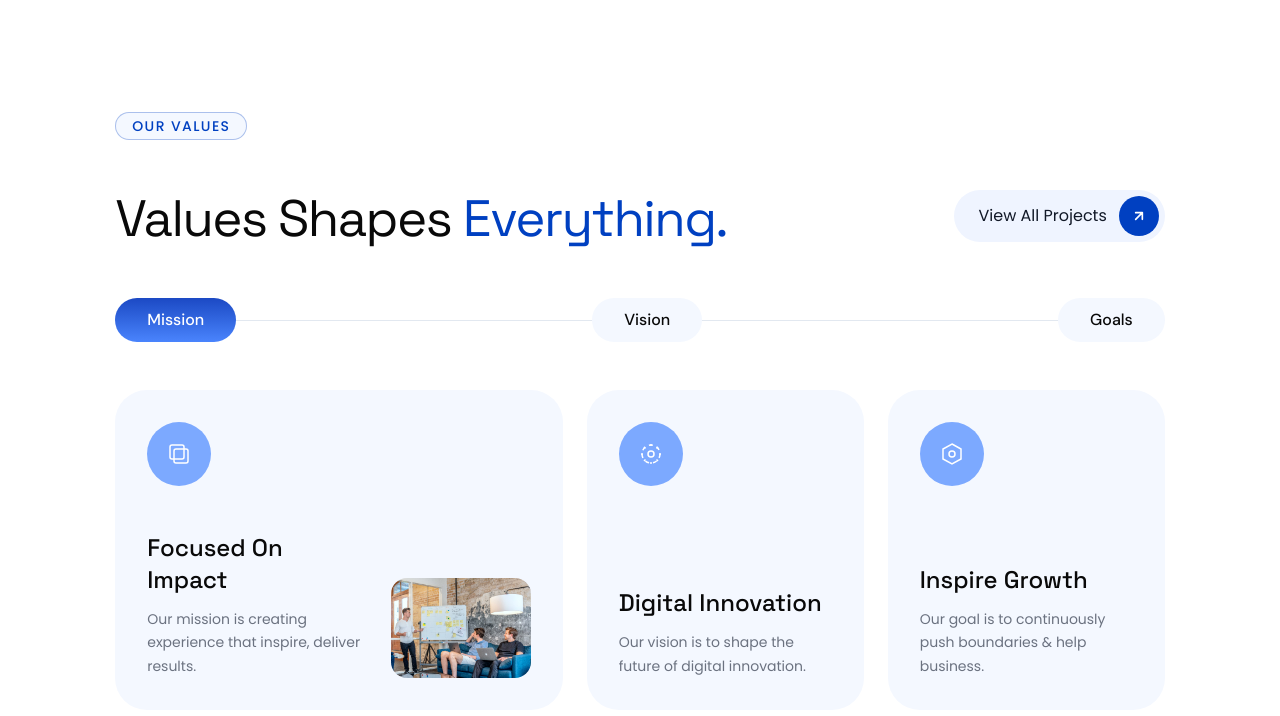
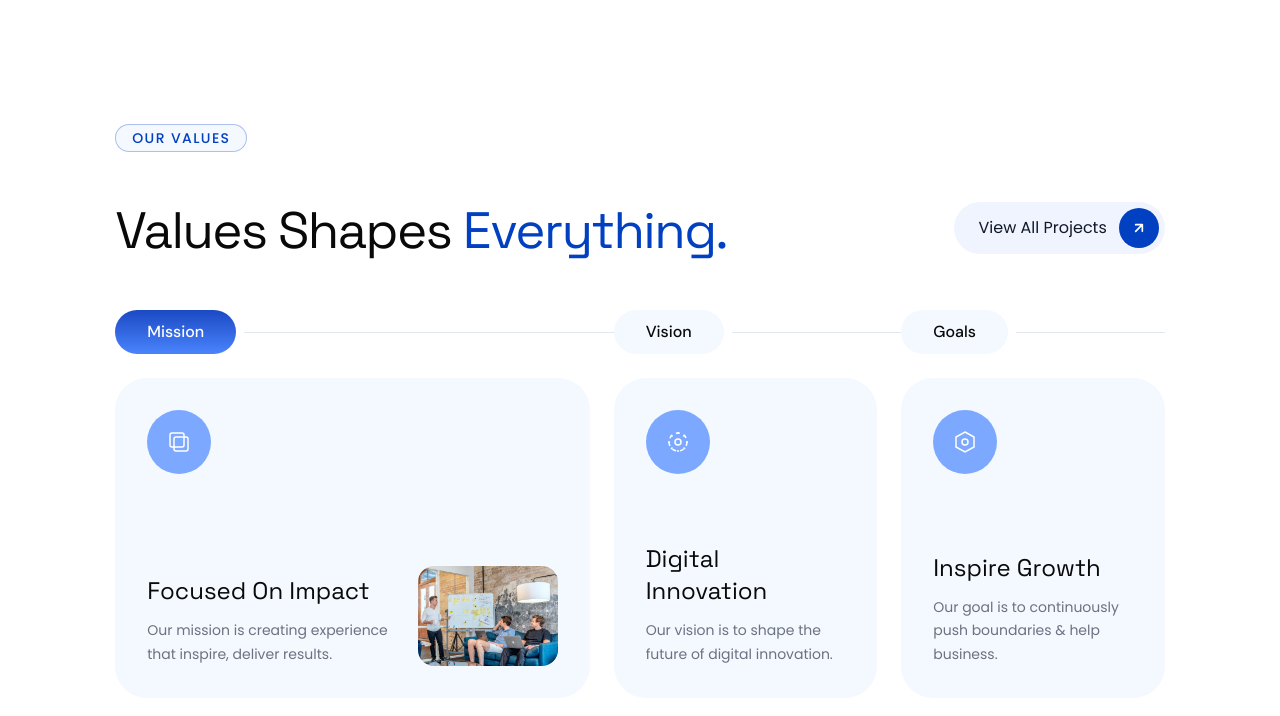
Before and after one commit to Cueserve/cs-website2, a Next.js app: page /about-us in a window 1280 px wide. Shown: the part 3067-3783 px from the top of the page. Built offline with nearby package versions, Linux system fonts and the light colour scheme.

Commit message:
Fixed the values card animation

```diff
--- a/src/app/about-us/_components/ValuesSection.tsx
+++ b/src/app/about-us/_components/ValuesSection.tsx
@@ -104,41 +104,37 @@ export default function ValuesSection() {
                 </div>
               </div>
 
-              {/* Timeline Bar */}
-              <div className="relative mb-12 flex justify-between items-center w-full">
               {/* Horizontal Line behind pills */}
-                <div className="absolute top-1/2 left-0 w-full h-[1px] bg-[#e2e8f0] -z-10" />
+              <div className="relative w-full">
+                <div className="absolute top-[22px] left-0 w-full h-[1px] bg-[#e2e8f0]" />
 
+                {/* Interactive Accordion Columns */}
+                <div className="relative z-10 flex flex-row items-stretch gap-6 w-full">
                   {cards.map((card, idx) => {
                     const isActive = activeIndex === idx;
+
                     return (
                       <div
-                      key={card.name}
-                      className={`px-8 py-2.5 rounded-full text-base transition-colors duration-300 font-medium ${
-                        isActive
+                        key={card.id}
+                        className="flex flex-col gap-6 transition-[flex] duration-700 ease-out"
+                        style={{
+                          flex: isActive ? '1.8' : '1',
+                        }}
+                      >
+                        {/* Pill aligned to start of column (left edge of card) */}
+                        <div className="self-start z-10 bg-white pr-2">
+                          <div
+                            className={`px-8 py-2.5 rounded-full text-base transition-colors duration-300 font-medium whitespace-nowrap cursor-pointer ${isActive
                                 ? 'bg-gradient-to-b from-[#1c49c4] to-[#4a84fd] text-white shadow-md'
                                 : 'bg-[#f4f8ff] text-cs-ink hover:bg-[#e6efff]'
                               }`}
                           >
                             {card.name}
                           </div>
-                  );
-                })}
                         </div>
 
-              {/* Interactive Accordion Cards */}
-              <div className="flex flex-row items-stretch gap-6 w-full h-[300px] lg:h-[320px]">
-                {cards.map((card, idx) => {
-                  const isActive = activeIndex === idx;
-
-                  return (
-                    <div
-                      key={card.id}
-                      className="relative flex flex-col justify-between rounded-[32px] overflow-hidden cursor-default bg-[#f4f8ff] p-8 transition-[flex] duration-700 ease-out"
-                      style={{
-                        flex: isActive ? '1.8' : '1',
-                      }}
-                    >
+                        {/* Card Container */}
+                        <div className="flex flex-col justify-between rounded-[32px] overflow-hidden cursor-default bg-[#f4f8ff] p-8 h-[300px] lg:h-[320px] w-full">
                           {/* Top Icon */}
                           <div className="w-16 h-16 rounded-full bg-[#7ca9ff] flex items-center justify-center shadow-sm">
                             {card.icon}
@@ -147,7 +143,7 @@ export default function ValuesSection() {
                           {/* Card Content & Image */}
                           <div className="flex items-end justify-between gap-6 mt-auto">
                             <div className="flex flex-col gap-3 max-w-[280px]">
-                          <h3 className="text-2xl font-display font-medium text-cs-ink">{card.title}</h3>
+                              <h3 className="text-2xl font-display font-normal text-cs-ink">{card.title}</h3>
                               <p className="text-sm text-neutral-500 leading-relaxed font-paragraph">
                                 {card.details}
                               </p>
@@ -172,8 +168,10 @@ export default function ValuesSection() {
                             </AnimatePresence>
                           </div>
                         </div>
+                      </div>
                     );
                   })}
+                </div>
               </div>
             </div>
           </div>
```
Lines whose indentation alone changed are shown as unchanged.
